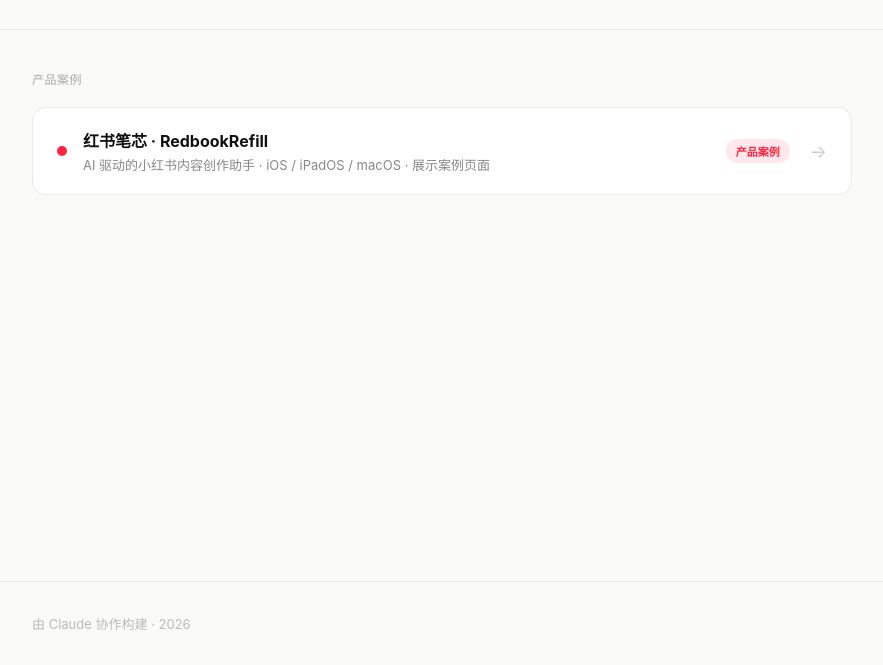
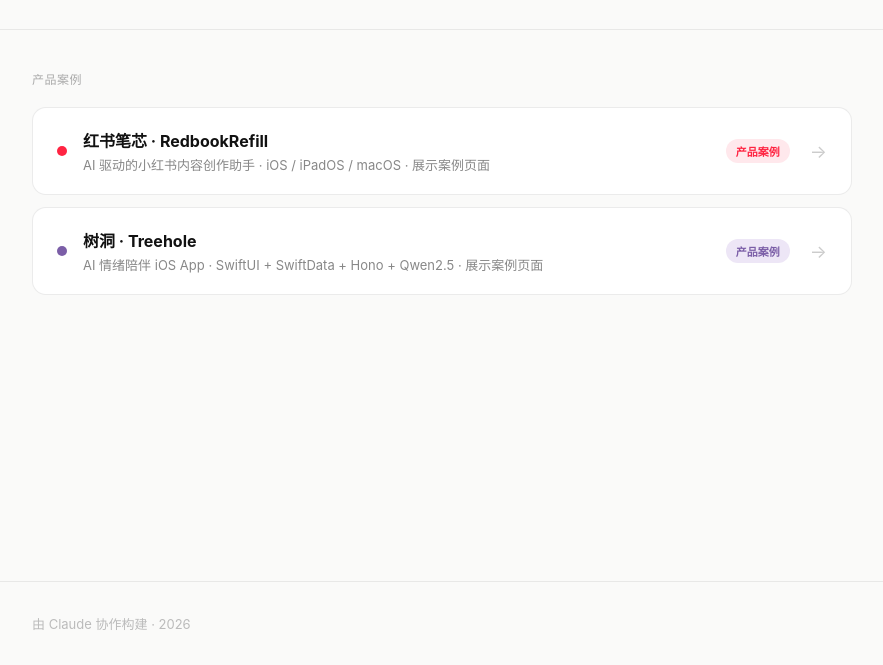
Before and after one commit to lijinke-design/portfolio, a plain HTML site: page index.html in a window 1280 px wide. Shown: the part 135-800 px from the top of the page, without its empty margins (8-891 px from the left). Drawn offline with Linux system fonts and the light colour scheme.

Commit message:
Add treehole entry to portfolio index

```diff
--- a/index.html
+++ b/index.html
@@ -57,6 +57,19 @@
         <div class="case-arrow">→</div>
       </div>
     </a>
+    <a class="case-card" href="./treehole-case-study.html">
+      <div class="case-left">
+        <div class="case-dot" style="background:#7B5EA7;"></div>
+        <div>
+          <div class="case-name">树洞 · Treehole</div>
+          <div class="case-desc">AI 情绪陪伴 iOS App · SwiftUI + SwiftData + Hono + Qwen2.5 · 展示案例页面</div>
+        </div>
+      </div>
+      <div style="display:flex;align-items:center;gap:8px;flex-shrink:0;">
+        <div class="case-tag" style="background:#EDE6F6;color:#7B5EA7;">产品案例</div>
+        <div class="case-arrow">→</div>
+      </div>
+    </a>
     <!-- 在这里继续添加更多案例 -->
   </div>
 </main>
```
